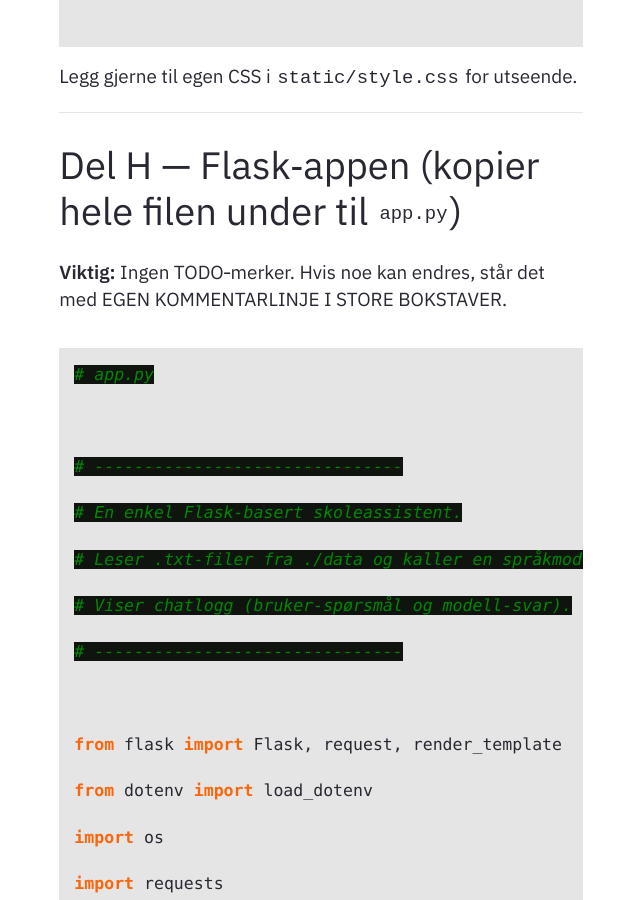
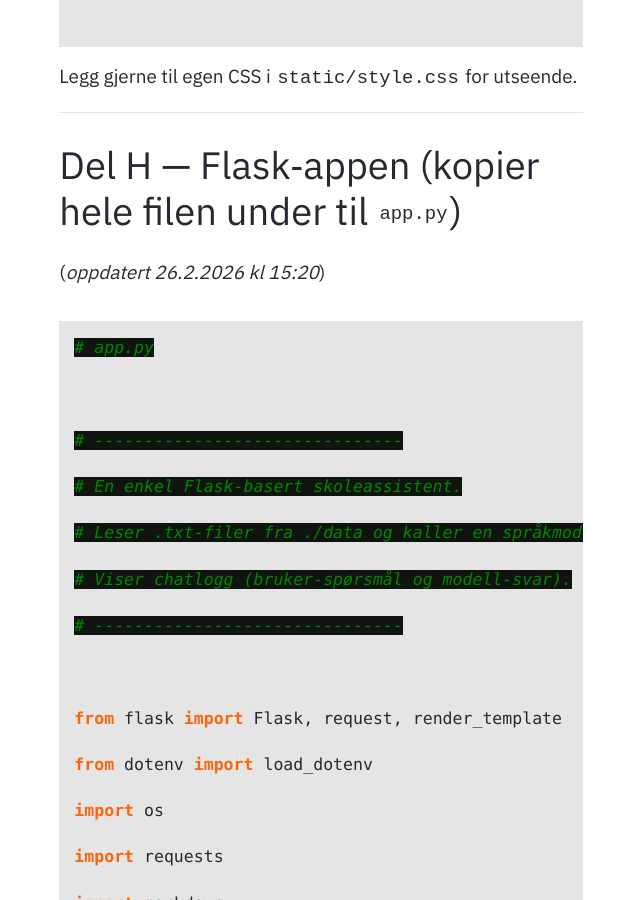
Before and after one commit to Cha-IM/cha-im.github.io, a Jekyll site: the page built from _notes/Public/Teknologiforståelse/Kunstig intelligens/Lag en web-app med KI-agent.md, in a window 1280 px wide and 900 px high, scrolled down 4404 px. Shown: the whole window, without its empty margins (319-959 px from the left). Built offline with Jekyll 4.4.1, drawn with Linux system fonts in a browser that asks for light colours.

Commit message:
TRFK-811339 2026-2-26:15:20:38

````diff
--- a/_notes/Public/Teknologiforståelse/Kunstig intelligens/Lag en web-app med KI-agent.md
+++ b/_notes/Public/Teknologiforståelse/Kunstig intelligens/Lag en web-app med KI-agent.md
@@ -160,7 +160,7 @@ Legg gjerne til egen CSS i `static/style.css` for utseende.
 
 # Del H — Flask‑appen (kopier hele filen under til `app.py`)
 
-**Viktig:** Ingen TODO‑merker. Hvis noe kan endres, står det med EGEN KOMMENTARLINJE I STORE BOKSTAVER.
+(*oppdatert 26.2.2026 kl 15:20*)
 
 ```python
 # app.py
````
